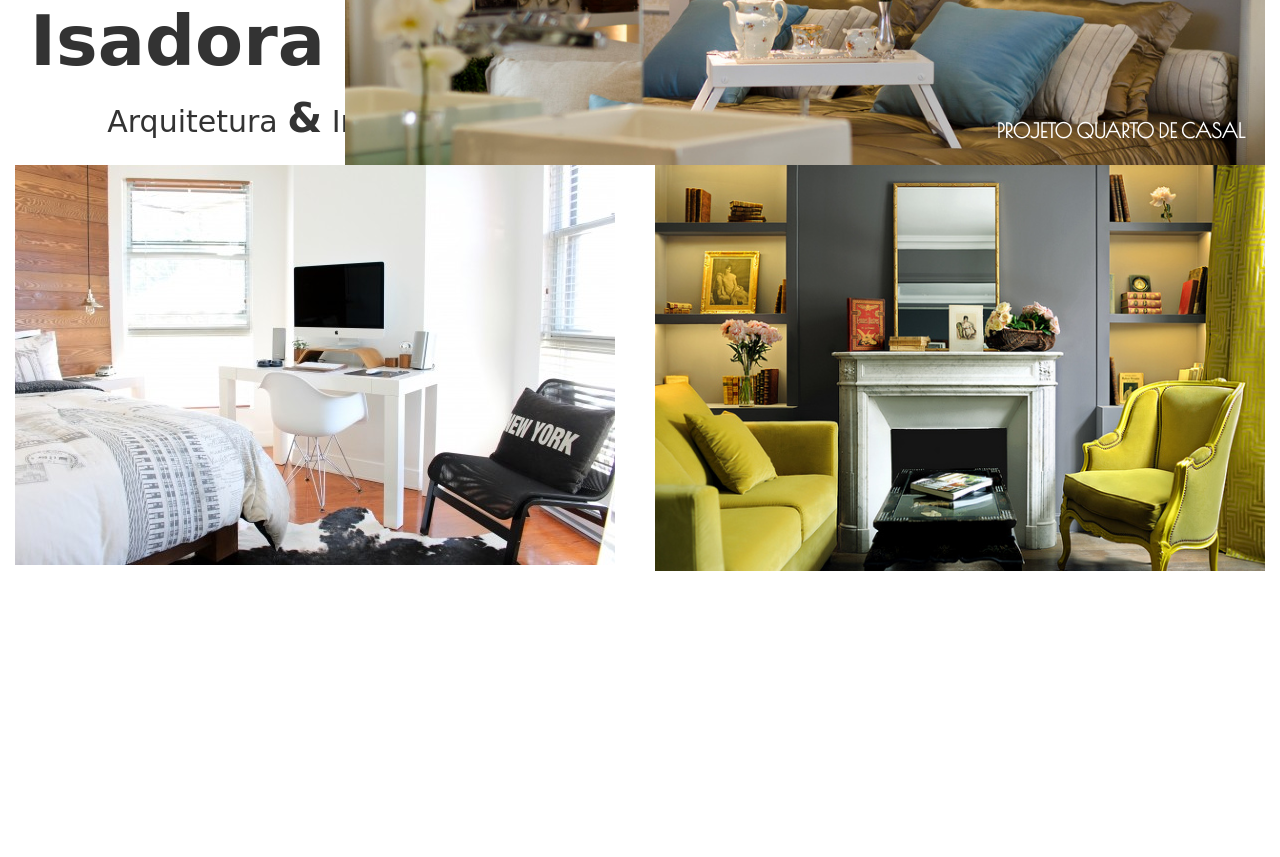
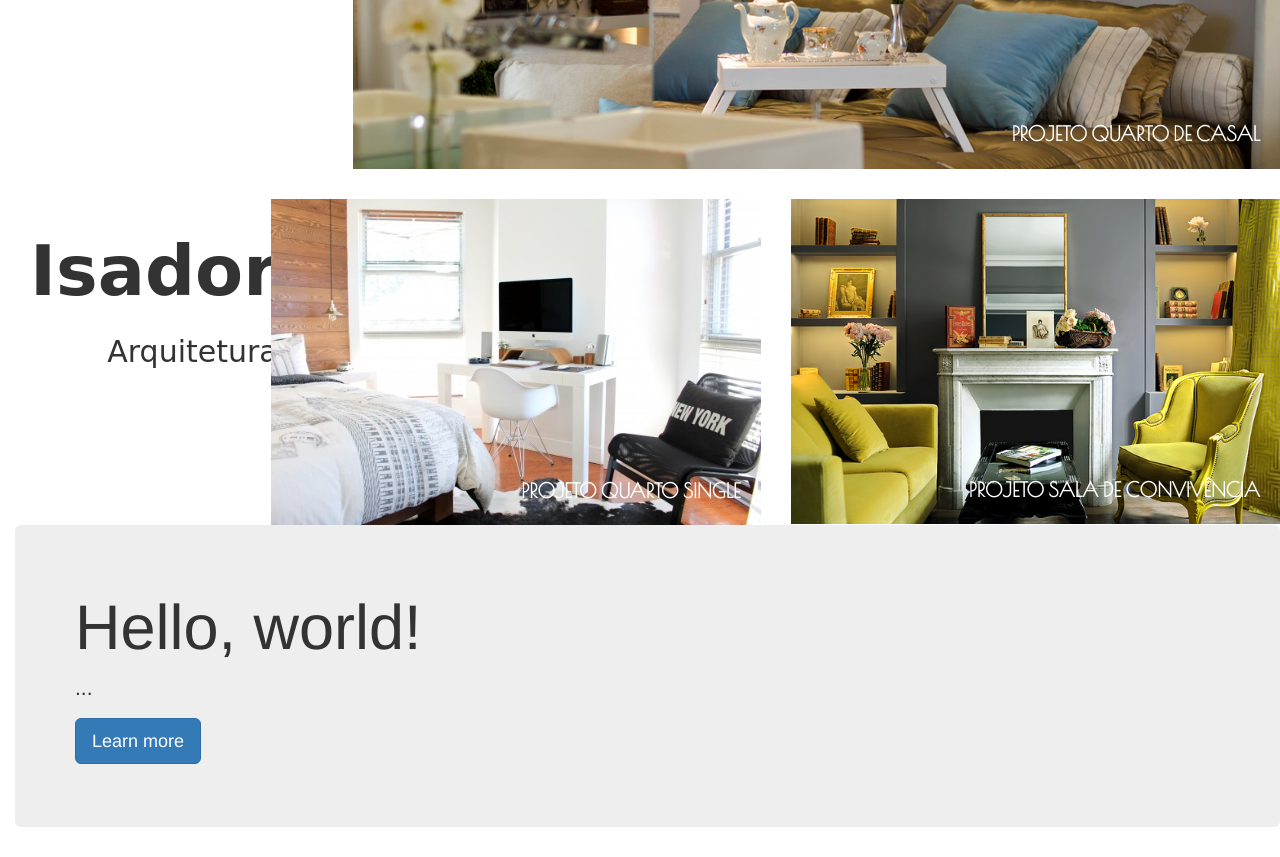
Before and after one commit to usergnavarro/project-architect, a plain HTML site: page index.html in a window 1280 px wide. Shown: the part 287-1144 px from the top of the page. Before the commit the page ends 858 px from the top, so only its background shows below. Drawn offline with nearby package versions, Linux system fonts and the light colour scheme; a web font is replaced by a local one.

Commit message:
insert jumbotron

```diff
--- a/css/styles.css
+++ b/css/styles.css
@@ -5,7 +5,11 @@ img {
 }
 
 img:hover {
-    opacity: .8;
+    opacity: .9;
+}
+
+.container-fluid {
+    padding-right: 0;
 }
 
 /*Header*/
@@ -37,6 +41,7 @@ a {
 .brand {
     text-align: center;
     font-family: 'Crushed', cursive;
+    margin-top: 250px;
 }
 
 .brand-title {
@@ -49,7 +54,7 @@ a {
     font-weight: bold;
 }
 
-/*Article*/
+/*Section*/
 
 .side-layout{
     max-width: calc(50% + 620px/2);
@@ -69,3 +74,15 @@ span.title {
     text-transform: uppercase;
     text-align: right;
 }
+
+.images-position {
+    float: right;
+    margin-top: 30px;
+    position: initial;
+}
+
+/*Article*/
+
+.jumbo-position {
+
+}
--- a/index.html
+++ b/index.html
@@ -40,25 +40,40 @@
               <span class="title">Projeto quarto de casal</span>
             </div>
         </div>
-
-        <div class="row">
+    </div>
+</header>
+<section>
+  <div class="container-fluid">
+        <div class="row images-position">
             <div class="col-md-6">
-              <img src="img/1.jpg">
+              <a href="#"><img src="img/1.jpg" width="490px"></a>
+              <span class="title">Projeto quarto single</span>
             </div>
             <div class="col-md-6">
-              <img src="img/2.jpg">
+              <a href=""><img src="img/2.jpg" width="489px"></a>
+              <span class="title">Projeto sala de convivência</span>
             </div>
         </div>
-
     </div>
-
-</header>
-
+</section>
+<article>
+    <div class="container-fluid">
+        <div class="row jumbo-position">
+            <div class="col-md-12">
+              <div class="jumbotron">
+                <h1>Hello, world!</h1>
+                <p>...</p>
+                <p><a class="btn btn-primary btn-lg" href="#" role="button">Learn more</a></p>
+              </div>
+            </div>
+        </div>
+     </div>
+</article>
 
 
 <body>
 
-  </div>
+
 
 <script src="http://code.jquery.com/jquery-3.2.1.min.js"
   integrity="sha256-hwg4gsxgFZhOsEEamdOYGBf13FyQuiTwlAQgxVSNgt4="
```
